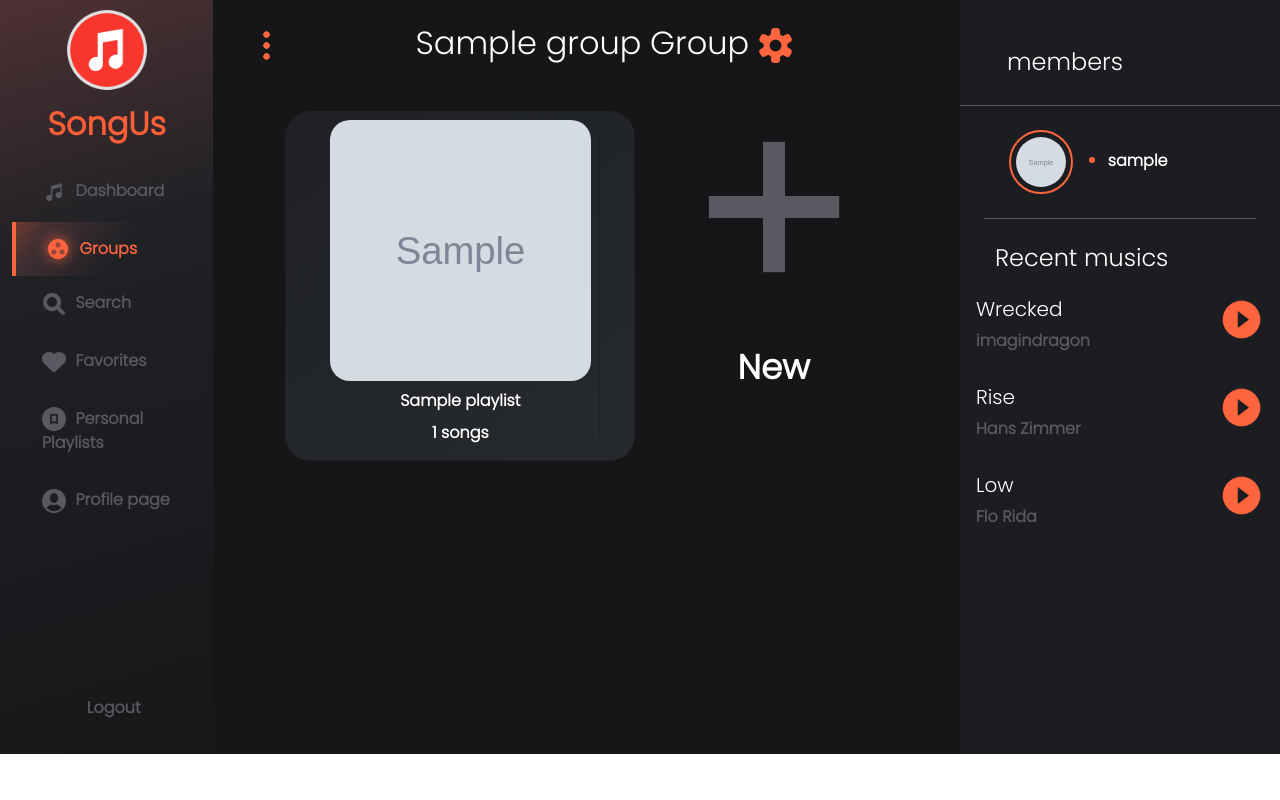
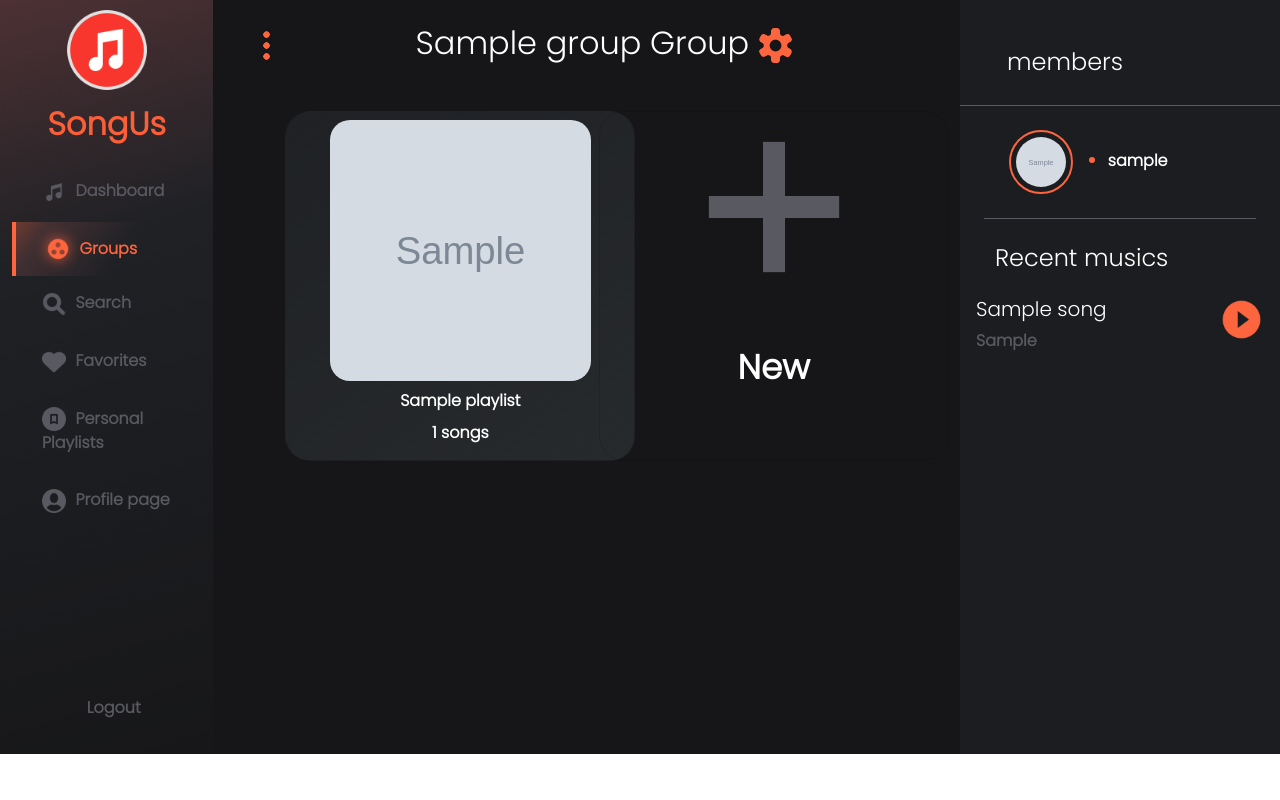
Before and after one commit to ahmadrezatmb/songus, a Django app: page /group/1 in a window 1280 px wide. Run offline with Django 3.2, Linux system fonts and the light colour scheme; a user stored in the database is signed in; tables that the repository leaves empty hold one stand-in row (values such as "Sample post"); grey boxes marked "Sample" are stand-in pictures.

Commit message:
adding recent music to group pages

```diff
--- a/web/models.py
+++ b/web/models.py
@@ -80,5 +80,8 @@ class song(models.Model):
     playlist = models.ForeignKey(playlist , on_delete=models.CASCADE ,blank=True , null= True)
     issuggested = models.BooleanField(default=False , null=True , blank=True)
     recentmusic = models.ManyToManyField(songususer , related_name='recentmusic' , null=True , blank=True)
+    date = models.DateTimeField(auto_now_add=True, null=True, blank=True)
+    class Meta:
+        get_latest_by = 'date'
     def __str__(self):
         return self.name
--- a/web/templates/web/ingroup.html
+++ b/web/templates/web/ingroup.html
@@ -133,36 +133,18 @@
                     <h4>Recent musics</h4>
             </div>
 
-            <!-- recent music pattern -->
-            <div class="recentmusic p-3">
-                <div class="musicname">
-                    <h5>Wrecked</h5>
-                    <span class="groupdes">imagindragon</span>
+            {% for recentmusic in recentmusics %}
+                <!-- recent music pattern -->
+                <div class="recentmusic p-3">
+                    <div class="musicname">
+                        <h5>{{recentmusic.name}}</h5>
+                        <span class="groupdes">{{recentmusic.artist}}</span>
+                    </div>
+
+                        <img onclick="playmusic('{{recentmusic.file.url}}', '{{recentmusic.id}}' , this)" src="{% static 'web/pics/play.png' %}" class="my-auto" width="45px" style="float: right; display: table;">
+
                 </div>
-                <a href="#">
-                    <img src="{% static 'web/pics/play.png' %}" class="my-auto" width="45px" style="float: right; display: table;">
-                </a>
-            </div>
-
-            <div class="recentmusic p-3">
-                <div class="musicname">
-                    <h5>Rise</h5>
-                    <span class="groupdes">Hans Zimmer</span>
-                </div>
-                <a href="#">
-                    <img src="{% static 'web/pics/play.png' %}" class="my-auto" width="45px" style="float: right; display: table;">
-                </a>
-            </div>
-
-            <div class="recentmusic p-3">
-                <div class="musicname">
-                    <h5>Low</h5>
-                    <span class="groupdes">Flo Rida</span>
-                </div>
-                <a href="#">
-                    <img src="{% static 'web/pics/play.png' %}"   class="my-auto" width="45px" style="float: right; display: table;">
-                </a>
-            </div>
+            {% endfor %}
         </div>
     </div>
 </div>
--- a/web/views.py
+++ b/web/views.py
@@ -15,21 +15,20 @@ from django.views.decorators.csrf import csrf_exempt
 
 @login_required
 def Dashboardpage(request):
-    this_user =  get_object_or_404(songususer , user__username = request.user.username)
+    this_user =  get_object_or_404(
+                        songususer,
+                        user__username = request.user.username)
+
     groups = this_user.groupss.all()
+    suggested = song.objects.filter(issuggested=True).latest()
 
-    suggested = song.objects.filter(issuggested=True)
-    if suggested.count != 0 :
-        suggested = suggested[::-1][0]
-
-
-    isempt = False
+    is_empt = False
     if groups.count() == 0 :
-        isempt = True
+        is_empt = True
 
     context = {
         'groups' : groups.order_by('-cdate')[0:3],
-        'isempt' : isempt ,
+        'isempt' : is_empt ,
         'suggested' : suggested ,
         'recentmusics' : this_user.recentmusic.all()[::-1],
     }
@@ -41,14 +40,14 @@ def group(request):
     groups = this_user.groupss.all()
 
 
-    isempt = False
+    is_empt = False
     if groups.count() == 0 :
-        isempt = True
+        is_empt = True
 
     context = {
         'groups' : groups.order_by('-cdate')[0:3],
         'allgroups' : groups ,
-        'isempt' : isempt,
+        'isempt' : is_empt,
         'recentmusics' : this_user.recentmusic.all()[::-1],
     }
     return render(request , 'web/group.html' , context)
```
Also changed, not shown: web/migrations/0021_auto_20210818_0102.py (added).
